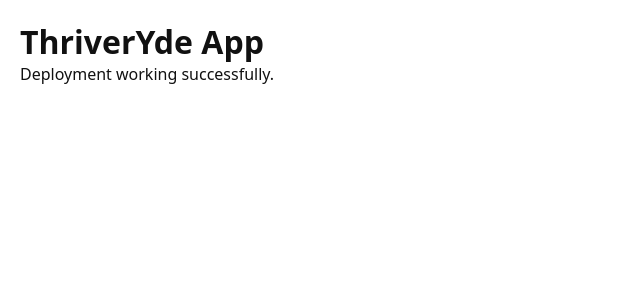
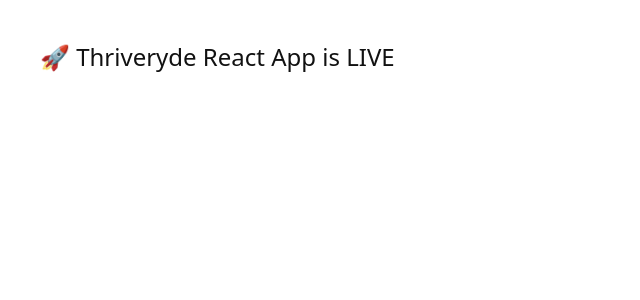
Before and after one commit to AYuvraj7/thriveryde, a React (Vite) app in the folder client/: page / in a window 1280 px wide. Shown: the top 300 px of the page, without its empty margins (0-640 px from the left). Built offline with nearby package versions, Linux system fonts and the light colour scheme.

Commit message:
fix: ensure react app renders correctly

```diff
--- a/client/src/App.tsx
+++ b/client/src/App.tsx
@@ -1,12 +1,7 @@
-import React from "react";
-
-function App() {
+export default function App() {
   return (
-    <div style={{ padding: 20 }}>
-      <h1>ThriverYde App</h1>
-      <p>Deployment working successfully.</p>
+    <div style={{ padding: "40px", fontSize: "24px" }}>
+      🚀 Thriveryde React App is LIVE
     </div>
   );
 }
-
-export default App;
```
